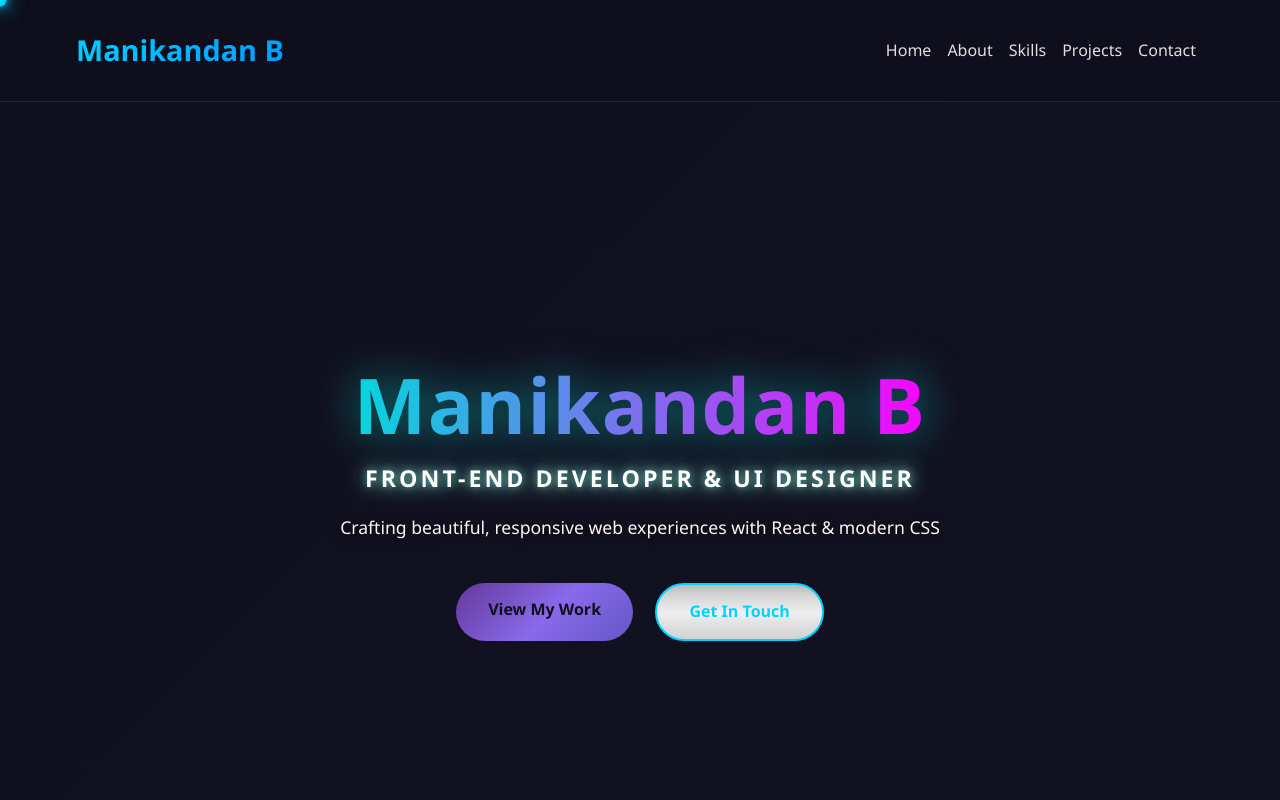
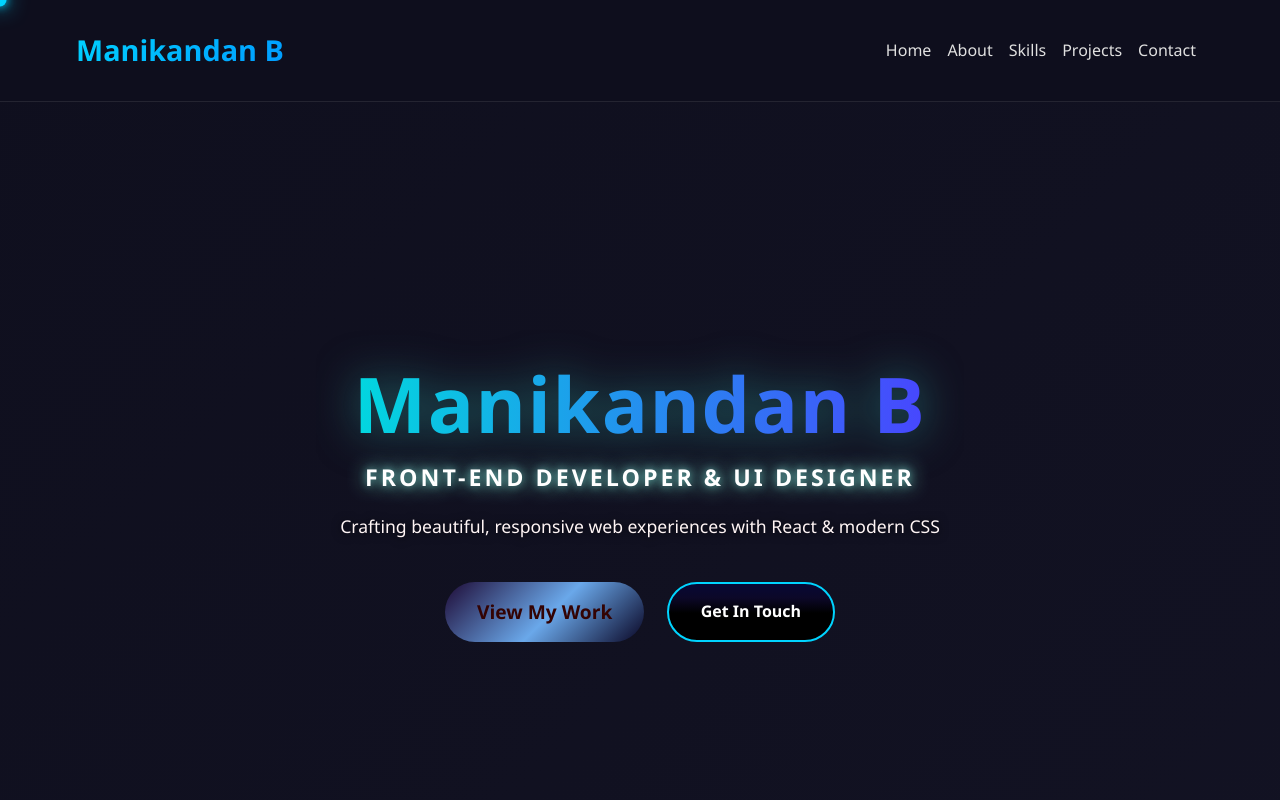
Before and after one commit to Mano-dev-code/My-Personal-Portfolio, a plain HTML site: page index.html in a window 1280 px wide. Shown: the top 800 px of the page. Drawn offline with nearby package versions, Linux system fonts and the light colour scheme.

Commit message:
update some UI enhancement

```diff
--- a/index.html
+++ b/index.html
@@ -220,7 +220,7 @@
     <div class="container">
         <div class="contact-box fade-up">
             <h2 class="section-title" style="margin-bottom:1rem;">💼 Have an Opportunity? Let’s Talk</h2>
-            <p>💼 Have a project or opportunity? Let’s discuss how I can help.</p>
+            <p>Let’s discuss how I can help.</p>
             <form id="contact-form">
                 <div class="form-group">
                     <label for="cname">Your Name</label>
--- a/portfolio.css
+++ b/portfolio.css
@@ -189,11 +189,11 @@
      font-weight: 800;
      letter-spacing: .02em;
      line-height: 1.1;
-background-image: linear-gradient(to right, #00dbde 0%, #fc00ff 100%);
+background-image: linear-gradient(to right, #00dbde 0%, #4943ff 100%);
      -webkit-background-clip: text;
      -webkit-text-fill-color: transparent;
      background-clip: text;
-     filter: drop-shadow(0 0 22px rgba(0, 255, 238, 0.5));
+     filter: drop-shadow(0 0 22px rgba(51, 199, 189, 0.5));
      animation: slideDown .9s ease-out both;
  }
 
@@ -258,10 +258,11 @@ background-image: linear-gradient(to right, #00dbde 0%, #fc00ff 100%);
  .btn-a {
      padding: .9rem 2rem;
      border-radius: 50px;
-     font-weight: 600;
+     font-weight: 700;
+     font-size: 1.2rem;
      border: none;
-background-image: linear-gradient(-225deg, #65379B 0%, #886AEA 53%, #6457C6 100%);
-     color: var(--bg1);
+background-image: linear-gradient(-225deg, #1e0a35 0%, #6aa8ea 53%, #090524 100%);
+     color: rgb(51, 3, 3);
      transition: all .3s;
      text-decoration: none;
      display: inline-block;
@@ -278,8 +279,8 @@ background-image: linear-gradient(-225deg, #65379B 0%, #886AEA 53%, #6457C6 100%
      border-radius: 50px;
      font-weight: 600;
      border: 2px solid var(--primary);
-    background-image: linear-gradient(to top, lightgrey 0%, lightgrey 1%, #e0e0e0 26%, #efefef 48%, #d9d9d9 75%, #bcbcbc 100%);
-     color: var(--primary);
+    background-image: linear-gradient(to top, rgb(0, 0, 0) 0%, rgb(0, 0, 0) 1%, #000000 26%, #000000 48%, #0c0828 75%, #070835 100%);
+     color:white;
      transition: all .3s;
      text-decoration: none;
      display: inline-block;
@@ -775,11 +776,12 @@ position: absolute;
  .submit-btn {
      width: 100%;
      padding: 1rem;
-     background: linear-gradient(135deg, var(--primary), var(--secondary));
+    background-image: linear-gradient(-225deg, #1e0a35 0%, #6aa8ea 53%, #090524 110%,
+        #6aa8ea 53% );
      color: var(--bg1);
      border: none;
      border-radius: 8px;
-     font-size: 1rem;
+     font-size: 1.5rem;
      font-weight: 600;
      cursor: none;
      transition: all .3s;
```
